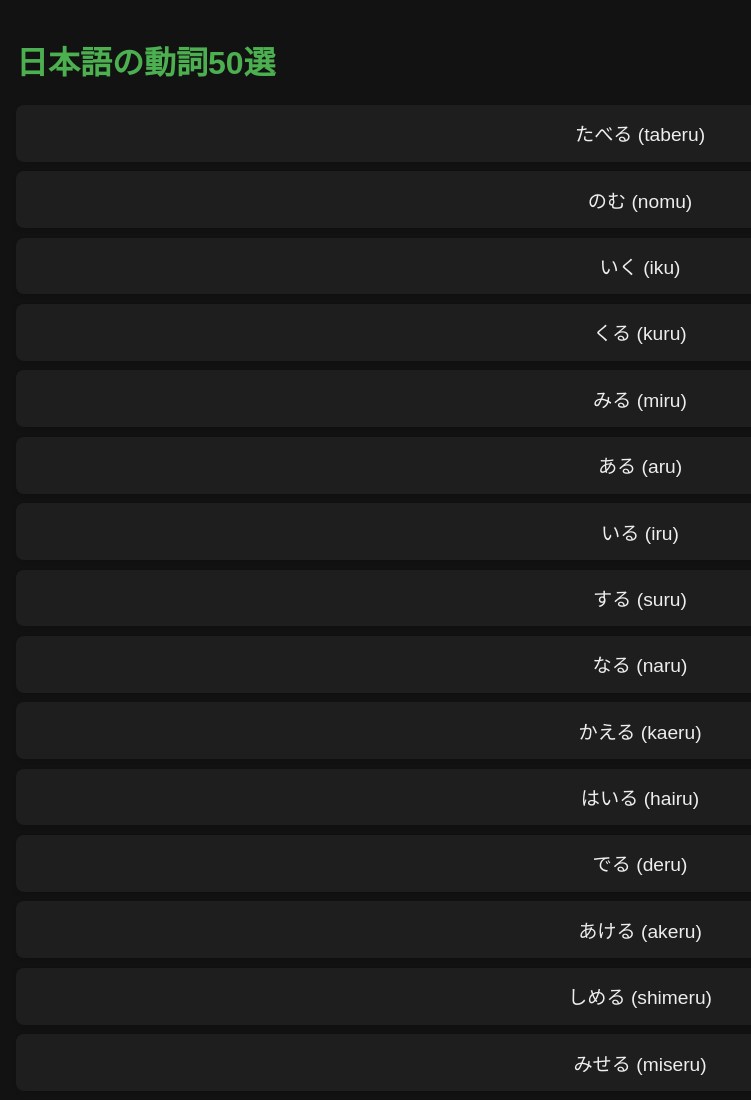
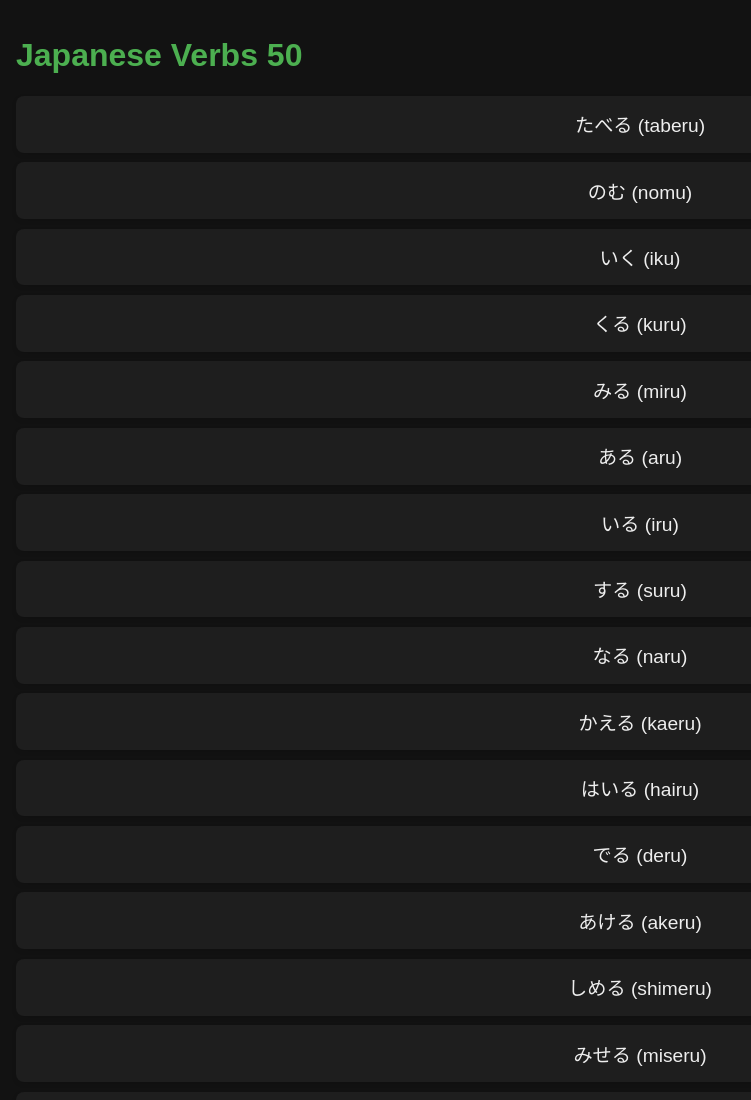
Before and after one commit to mauricedeschamps/japaneseverbsnew50, a plain HTML site: page index.html in a window 1280 px wide. Shown: the top 1100 px of the page, without its empty margins (0-751 px from the left). Drawn offline with Linux system fonts and the light colour scheme.

Commit message:
index.html の更新

```diff
--- a/index.html
+++ b/index.html
@@ -36,7 +36,7 @@
 </head>
 <body>
 
-<h1>日本語の動詞50選</h1>
+<h1>Japanese Verbs 50</h1>
 
 <div class="button-list" id="verbList"></div>
 
```
